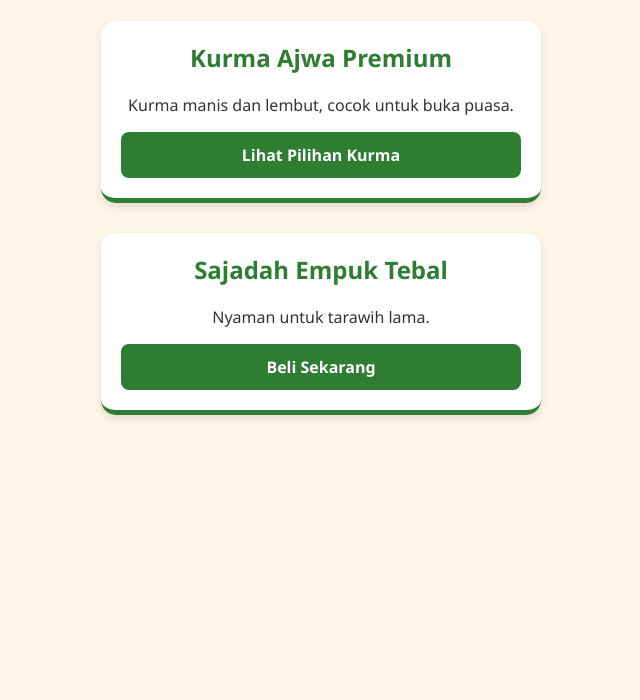
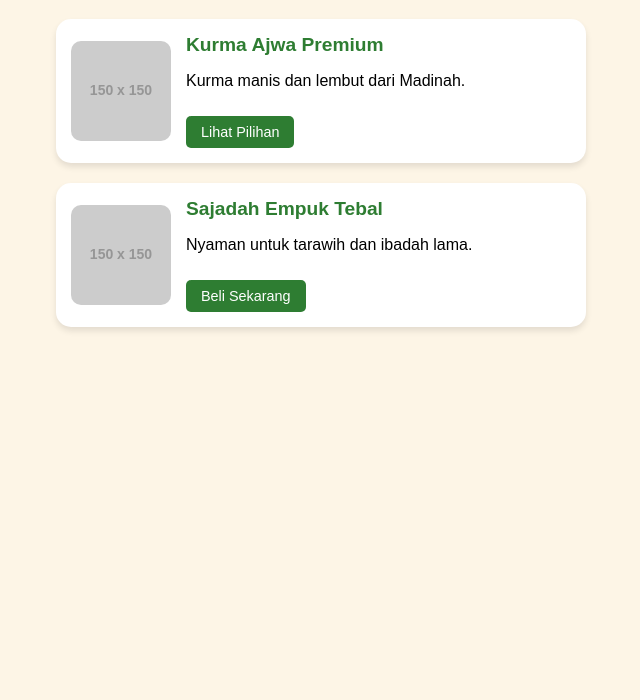
Before and after one commit to langgilanglang/blogramadhan, a website: page index.html in a window 1280 px wide. Shown: the part 100-800 px from the top of the page, without its empty margins (319-959 px from the left). Drawn offline with Linux system fonts and the light colour scheme; placeholder pictures from the web are drawn by us.

Commit message:
tambah layout gambar dan responsif

```diff
--- a/index.html
+++ b/index.html
@@ -1,24 +1,37 @@
 <!DOCTYPE html>
-<html>
+<html lang="id">
+<head>
     <meta charset="UTF-8">
     <meta name="viewport" content="width=device-width, initial-scale=1.0">
-    <title>Ramadhan</title>
+    <title>Blog Ramadhan - Katalog Kurma</title>
     <link rel="stylesheet" href="style.css">
-
+</head>
 <body>
 
-  <h1>Rekomendasi Produk Ramadhan 🌙</h1>
+    <h1>Katalog Berkah Ramadhan 🌙</h1>
 
     <div class="product">
+        <div class="product-content">
+            <img src="https://via.placeholder.com/150" alt="Kurma Ajwa" class="product-img">
+
+            <div class="product-text">
                 <h2>Kurma Ajwa Premium</h2>
-    <p>Kurma manis dan lembut, cocok untuk buka puasa.</p>
-    <a href="kurma.html" class="btn-buy">Lihat Pilihan Kurma</a>
+                <p>Kurma manis dan lembut dari Madinah.</p>
+                <a href="kurma.html" class="btn-buy">Lihat Pilihan</a>
+            </div>
+        </div>
     </div>
 
     <div class="product">
+        <div class="product-content">
+            <img src="https://via.placeholder.com/150" alt="Sajadah" class="product-img">
+
+            <div class="product-text">
                 <h2>Sajadah Empuk Tebal</h2>
-    <p>Nyaman untuk tarawih lama.</p>
+                <p>Nyaman untuk tarawih dan ibadah lama.</p>
                 <a href="#" class="btn-buy">Beli Sekarang</a>
+            </div>
+        </div>
     </div>
 
 </body>
--- a/style.css
+++ b/style.css
@@ -1,62 +1,70 @@
-/* Pengaturan Dasar */
 body {
-    font-family: 'Segoe UI', Tahoma, Geneva, Verdana, sans-serif;
-    background-color: #fdf5e6; /* Warna background krem hangat */
+    font-family: 'Arial', sans-serif;
+    background-color: #fdf5e6;
     margin: 0;
     padding: 20px;
-    color: #333;
     display: flex;
     flex-direction: column;
     align-items: center;
 }
 
 h1 {
-    color: #1b5e20; /* Hijau Tua */
-    text-align: center;
+    color: #1b5e20;
+    margin-bottom: 30px;
 }
 
-/* Kotak Produk agar Responsif */
 .product {
     background-color: white;
     border-radius: 15px;
-    padding: 20px;
-    margin: 15px 0;
-    width: 90%; /* Lebar di HP */
-    max-width: 400px; /* Lebar maksimal di Laptop */
-    box-shadow: 0 4px 8px rgba(0,0,0,0.1);
-    text-align: center;
-    border-bottom: 5px solid #2e7d32;
+    padding: 15px;
+    margin: 10px;
+    width: 90%;
+    max-width: 500px;
+    box-shadow: 0 4px 6px rgba(0,0,0,0.1);
 }
 
-.product h2 {
-    color: #2e7d32;
-    margin-top: 0;
+.product-content {
+    display: flex;
+    align-items: center;
+    gap: 15px;
 }
 
-/* Tombol Beli yang Bagus */
+.product-img {
+    width: 100px;
+    height: 100px;
+    border-radius: 10px;
+    object-fit: cover;
+}
+
+.product-text {
+    flex: 1;
+    text-align: left;
+}
+
+.product-text h2 {
+    margin: 0;
+    font-size: 1.2rem;
+    color: #2e7d32;
+}
+
 .btn-buy {
-    display: block;
+    display: inline-block;
     background-color: #2e7d32;
     color: white;
     text-decoration: none;
-    padding: 12px;
-    border-radius: 8px;
-    font-weight: bold;
-    margin-top: 15px;
-    transition: background 0.3s;
+    padding: 8px 15px;
+    border-radius: 5px;
+    margin-top: 10px;
+    font-size: 0.9rem;
 }
 
-.btn-buy:hover {
-    background-color: #1b5e20;
-}
-
-/* Responsif untuk Layar Sangat Kecil */
-@media (max-width: 600px) {
-    body {
-        padding: 10px;
+/* Biar rapi di HP */
+@media (max-width: 480px) {
+    .product-content {
+        flex-direction: column;
+        text-align: center;
     }
-    .product {
-        width: 100%;
-        box-sizing: border-box;
+    .product-text {
+        text-align: center;
     }
 }
```
Lines whose indentation alone changed are shown as unchanged.
